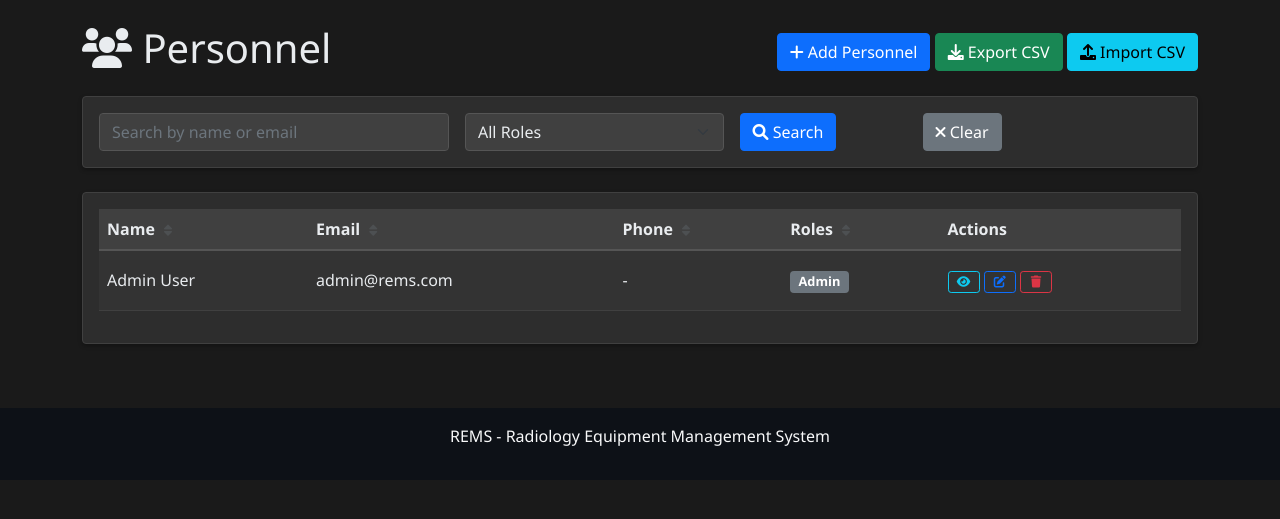
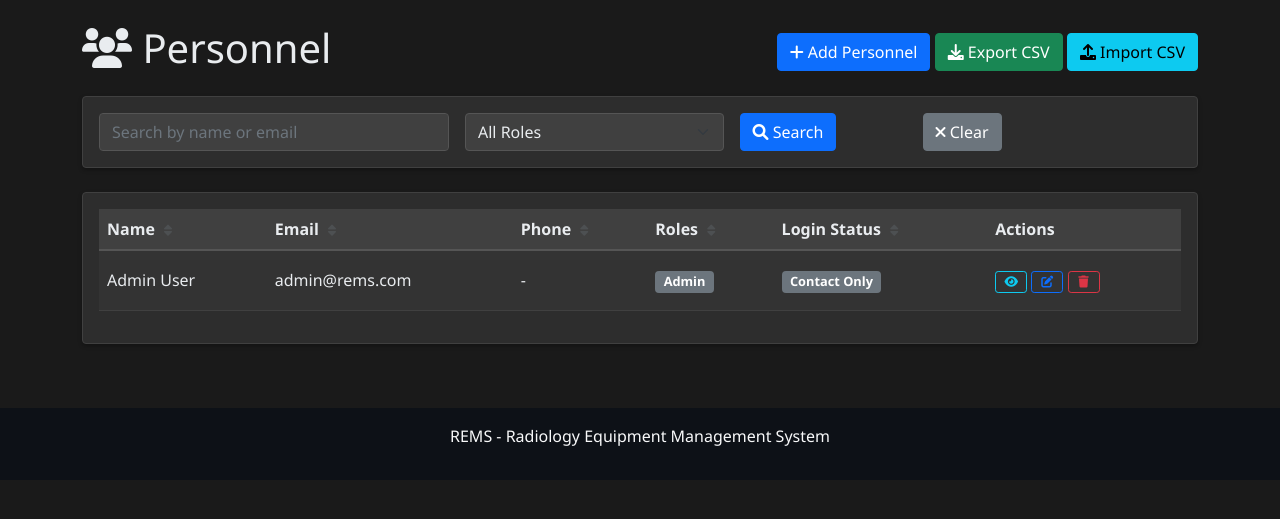
Before and after one commit to nickbevins/rems, a Flask app: page /personnel in a window 1280 px wide. Shown: the part 57-576 px from the top of the page. Run offline with Flask 3, Linux system fonts and the light colour scheme; a user stored in the database is signed in; some libraries are stand-ins or nearby versions.

Commit message:
Add login_required flag to Personnel model for user access control
- Add login_required boolean field to Personnel model to distinguish between system users and contact records
- Update PersonnelForm to include login_required checkbox with dynamic UI
- Modify authentication logic to check login_required flag during login
- Update personnel export/import to handle login_required field in CSV
- Add Login Status column to personnel list showing user access state
- Implement JavaScript to toggle login access fields based on login_required
- Improve user experience with clear distinction between users and contacts
- Maintain backward compatibility with existing personnel records

```diff
--- a/app.py
+++ b/app.py
@@ -267,6 +267,7 @@ class Personnel(UserMixin, db.Model):
     password_hash = db.Column(db.String(255), nullable=True)
     is_active = db.Column(db.Boolean, default=True)
     is_admin = db.Column(db.Boolean, default=False)
+    login_required = db.Column(db.Boolean, default=False)  # True if this person needs login access
     last_login = db.Column(db.DateTime)
 
     created_at = db.Column(db.DateTime, default=datetime.utcnow)
@@ -338,7 +339,8 @@ class Personnel(UserMixin, db.Model):
             'roles': self.roles,
             'username': self.username,
             'is_active': self.is_active,
-            'is_admin': self.is_admin
+            'is_admin': self.is_admin,
+            'login_required': self.login_required
         }
 
 class ComplianceTest(db.Model):
@@ -546,6 +548,7 @@ class PersonnelForm(FlaskForm):
         ('qa_technologist', 'QA Technologist'),
         ('supervisor', 'Supervisor')
     ], validators=[DataRequired()])
+    login_required = BooleanField('Requires Login Access', default=False)
     username = StringField('Username', validators=[Optional(), Length(max=80)])
     password = PasswordField('Password', validators=[Optional(), Length(min=6)])
     is_admin = BooleanField('Admin User')
@@ -613,7 +616,7 @@ def login():
     form = LoginForm()
     if form.validate_on_submit():
         user = Personnel.query.filter_by(username=form.username.data).first()
-        if user and user.check_password(form.password.data) and user.is_active:
+        if user and user.check_password(form.password.data) and user.is_active and user.login_required:
             login_user(user)
             user.last_login = datetime.utcnow()
             db.session.commit()
@@ -2059,7 +2062,7 @@ def export_personnel():
     writer = csv.writer(output)
 
     # Write headers - basic info plus each role as a column
-    headers = ['id', 'name', 'email', 'phone'] + all_roles
+    headers = ['id', 'name', 'email', 'phone', 'login_required'] + all_roles
     writer.writerow(headers)
 
     # Write data
@@ -2072,7 +2075,8 @@ def export_personnel():
             person.id,
             person.name,
             person.email,
-            person.phone
+            person.phone,
+            'TRUE' if person.login_required else 'FALSE'
         ]
 
         # Add true/false for each role
@@ -2103,7 +2107,7 @@ def import_personnel():
 
             # Expected columns
             required_columns = ['name', 'email']
-            optional_columns = ['id', 'phone', 'roles']
+            optional_columns = ['id', 'phone', 'login_required', 'roles']
 
             # Check required columns
             missing_columns = [col for col in required_columns if col not in df.columns]
@@ -2158,6 +2162,12 @@ def import_personnel():
                     personnel.name = row['name']
                     personnel.email = row['email']
                     personnel.phone = row.get('phone', '')
+
+                    # Handle login_required field
+                    if 'login_required' in row and not pd.isna(row['login_required']):
+                        personnel.login_required = str(row['login_required']).upper() == 'TRUE'
+                    else:
+                        personnel.login_required = False
 
                     # Handle roles - check for both formats (comma-separated OR individual columns)
                     if 'roles' in row and not pd.isna(row['roles']):
--- a/templates/personnel_list.html
+++ b/templates/personnel_list.html
@@ -73,6 +73,9 @@
                                     <th class="sortable" data-column="roles">
                                         Roles <i class="fas fa-sort"></i>
                                     </th>
+                                    <th class="sortable" data-column="login_status">
+                                        Login Status <i class="fas fa-sort"></i>
+                                    </th>
                                     <th>Actions</th>
                                 </tr>
                             </thead>
@@ -89,6 +92,17 @@
                                             {% endfor %}
                                         {% else %}
                                             -
+                                        {% endif %}
+                                    </td>
+                                    <td>
+                                        {% if person.login_required %}
+                                            {% if person.username and person.password_hash %}
+                                                <span class="badge bg-success">Login Enabled</span>
+                                            {% else %}
+                                                <span class="badge bg-warning">Login Required (Not Configured)</span>
+                                            {% endif %}
+                                        {% else %}
+                                            <span class="badge bg-secondary">Contact Only</span>
                                         {% endif %}
                                     </td>
                                     <td>
@@ -256,6 +270,9 @@ document.addEventListener('DOMContentLoaded', function() {
                 } else if (column === 'roles') {
                     aVal = a.querySelector('td:nth-child(4)').textContent.trim();
                     bVal = b.querySelector('td:nth-child(4)').textContent.trim();
+                } else if (column === 'login_status') {
+                    aVal = a.querySelector('td:nth-child(5)').textContent.trim();
+                    bVal = b.querySelector('td:nth-child(5)').textContent.trim();
                 }
 
                 if (aVal === '-') aVal = '';
```
Also changed, not shown: templates/personnel_form.html (+34 -2 lines).
